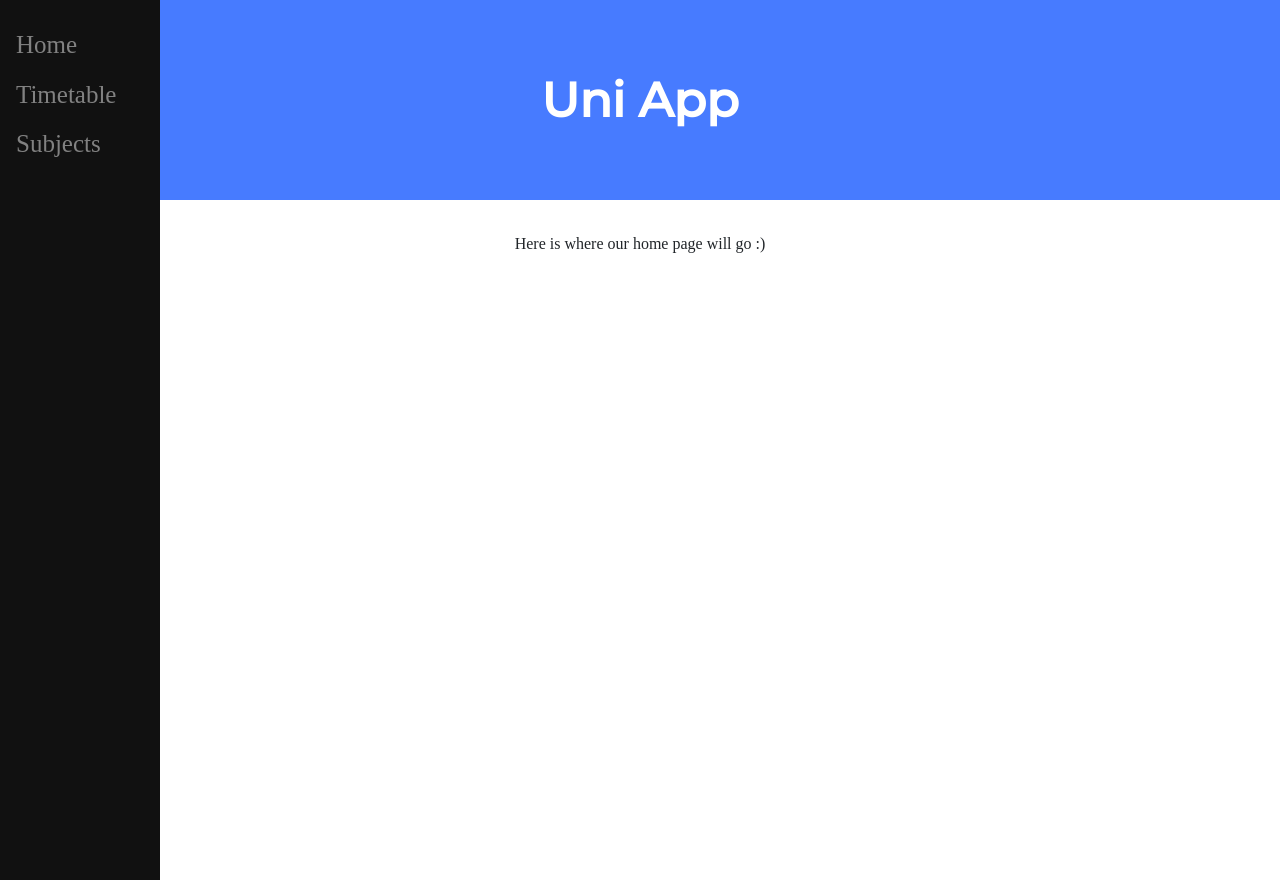
After one commit to pbgcommits/team1hackathon, a Flask app: page /index in a window 1280 px wide. The commit adds this page. Run offline with Flask 3, Linux system fonts and the light colour scheme.

Commit message:
Set up template and implemented basis for index.html, subjects.html, timetable.html

```diff
--- a/app.py
+++ b/app.py
@@ -3,6 +3,14 @@ from flask import Flask, render_template
 app = Flask(__name__)
 
 @app.route("/")
-@app.route("/index.html")
+@app.route("/index")
 def index():
     return render_template("index.html")
+
+@app.route("/subjects")
+def subjects():
+    return render_template("subjects.html")
+
+@app.route("/timetable")
+def timetable():
+    return render_template("timetable.html")
--- a/templates/index.html
+++ b/templates/index.html
@@ -1,24 +1,15 @@
-<!DOCTYPE html>
+{% extends "layout.html" %}
 
-<html lang="en">
-    <head>
-        <meta name="viewport" content="width=device-width, initial-scale=1">
-        <link href="https://fonts.googleapis.com/css2?family=Montserrat:wght@500&display=swap" rel="stylesheet">
-        <link href="/static/styles.css" rel="stylesheet">
-        <script src="/static/script.js"></script>
-        <title>Home - Uni App</title>
-    </head>
-    <body>
+
+{% block title %}
+    Home
+{% endblock %}
+
+{% block main %}
 <div class="header">
     <h1>Uni App</h1>
-        </div>
-        <div class="sidenav">
-            <a href="index.html">Home</a>
-            <a href="index.html">Timetable</a>
-            <a href="index.html">Classes</a>
 </div>
 <div class="container">
     <p>Here is where our home page will go :)</p>
 </div>
-    </body>
-</html>
+{% endblock %}
--- /dev/null
+++ b/templates/layout.html
@@ -0,0 +1,29 @@
+<!DOCTYPE html>
+
+<html lang="en">
+
+    <head>
+
+        <meta name="viewport" content="width=device-width, initial-scale=1">
+        <meta charset="utf-8">
+        <link href="https://fonts.googleapis.com/css2?family=Montserrat:wght@500&display=swap" rel="stylesheet">
+        <link href="/static/styles.css" rel="stylesheet">
+        <script src="/static/script.js"></script>
+        <title>{% block title %}{% endblock %}</title>
+
+    </head>
+
+    <body>
+
+        <main>
+            {% block main %}{% endblock %}
+        </main>
+
+        <div class="sidenav">
+            <a href="index">Home</a>
+            <a href="timetable">Timetable</a>
+            <a href="subjects">Subjects</a>
+        </div>
+
+    </body>
+</html>
--- /dev/null
+++ b/templates/subjects.html
@@ -0,0 +1 @@
+{% extends "layout.html" %}
--- /dev/null
+++ b/templates/timetable.html
@@ -0,0 +1 @@
+{% extends "layout.html" %}
```
Lines whose indentation alone changed are shown as unchanged.
